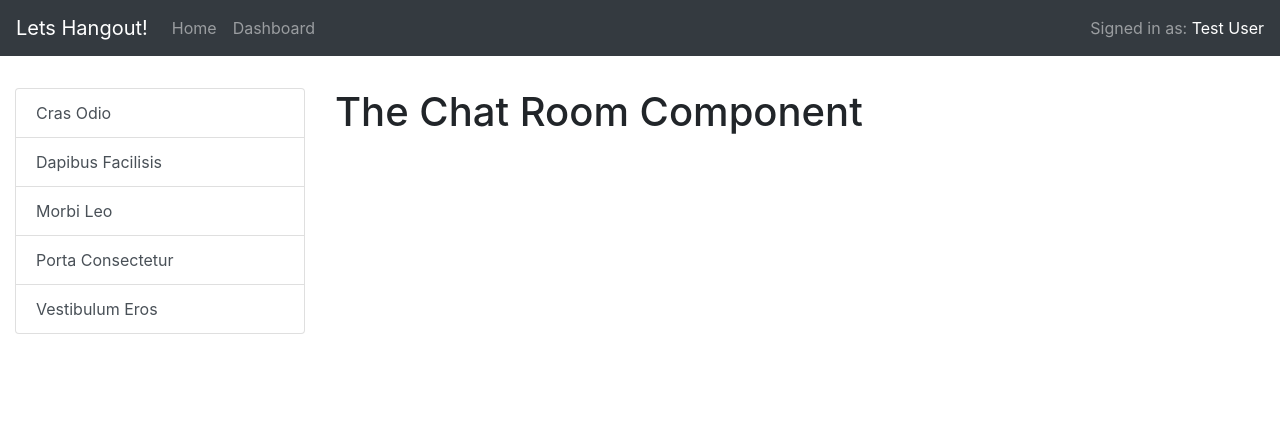
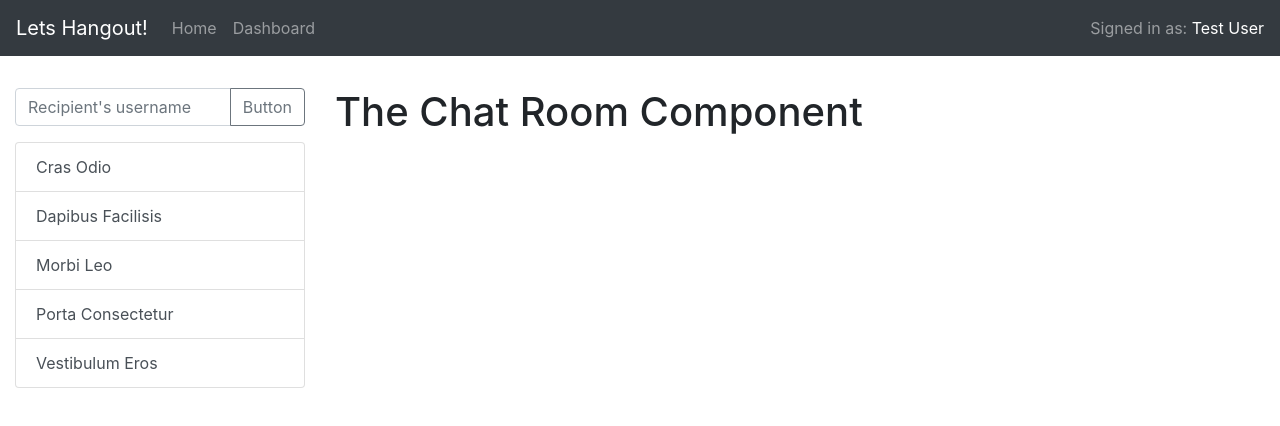
Before and after one commit to NJIT-CS490-Group6/project3-frontend, a React (Create React App) app: page /dashboard in a window 1280 px wide. Shown: the top 426 px of the page. Built offline with nearby package versions, Linux system fonts and the light colour scheme.

Commit message:
add FriendsToolbar.tsx component for adding and searching through friends list

```diff
--- a/src/components/FriendsList.tsx
+++ b/src/components/FriendsList.tsx
@@ -1,4 +1,5 @@
-import ListGroup from 'react-bootstrap/ListGroup'
+import FriendsToolbar from './FriendsToolbar';
+import ListGroup from 'react-bootstrap/ListGroup';
 
 const FriendsList = () => {
 
@@ -16,6 +17,8 @@
   }
 
   return (
+    <div>
+    <FriendsToolbar></FriendsToolbar>
     <ListGroup defaultActiveKey="#link1">
       <ListGroup.Item action onClick={onClickFriend}>
         Cras Odio
@@ -33,6 +36,7 @@
         Vestibulum Eros
       </ListGroup.Item>
     </ListGroup>
+    </div>
   );
 }
 
--- /dev/null
+++ b/src/components/FriendsToolbar.tsx
@@ -0,0 +1,21 @@
+import Button from 'react-bootstrap/Button';
+import InputGroup from 'react-bootstrap/InputGroup';
+import FormControl from 'react-bootstrap/FormControl';
+
+
+const FriendsToolbar = () => {
+  return (
+    <InputGroup className="mb-3">
+      <FormControl
+        placeholder="Recipient's username"
+        aria-label="Recipient's username"
+        aria-describedby="basic-addon2"
+      />
+      <InputGroup.Append>
+        <Button variant="outline-secondary">Button</Button>
+      </InputGroup.Append>
+    </InputGroup>
+  );
+}
+
+export default FriendsToolbar;
--- a/src/pages/Dashboard.tsx
+++ b/src/pages/Dashboard.tsx
@@ -9,10 +9,10 @@
   return (
     <Container fluid>
       <Row>
-        <Col>
+        <Col xs={6} md={5} lg={4} xl={3}>
           <FriendsList></FriendsList>
         </Col>
-        <Col xs={9}>
+        <Col xs={6} md={7} lg={8} xl={9}>
           <ChatRoom></ChatRoom>
         </Col>
       </Row>
```
